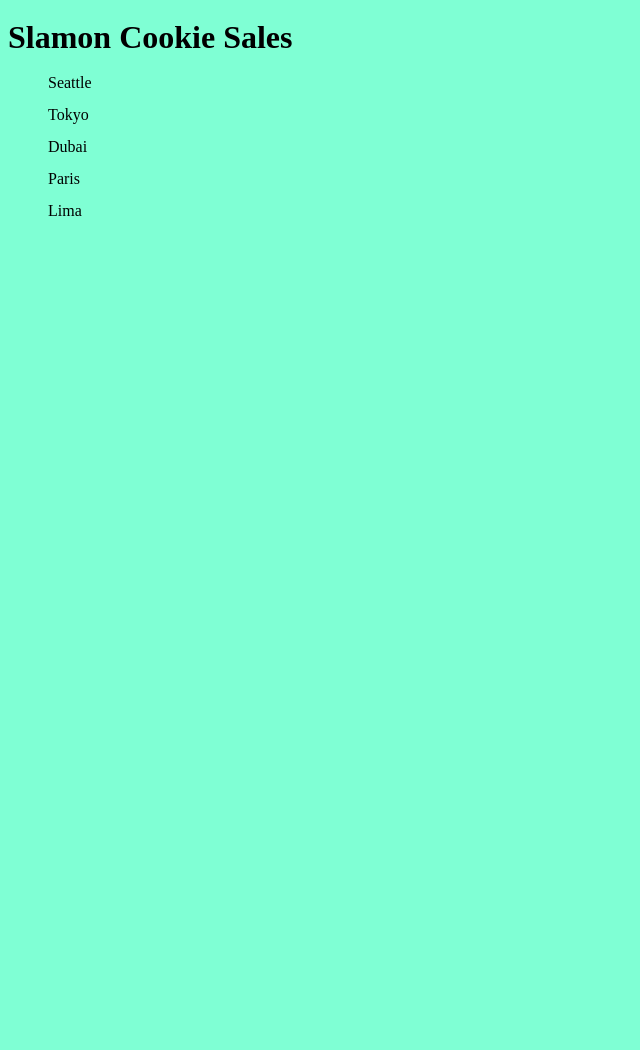
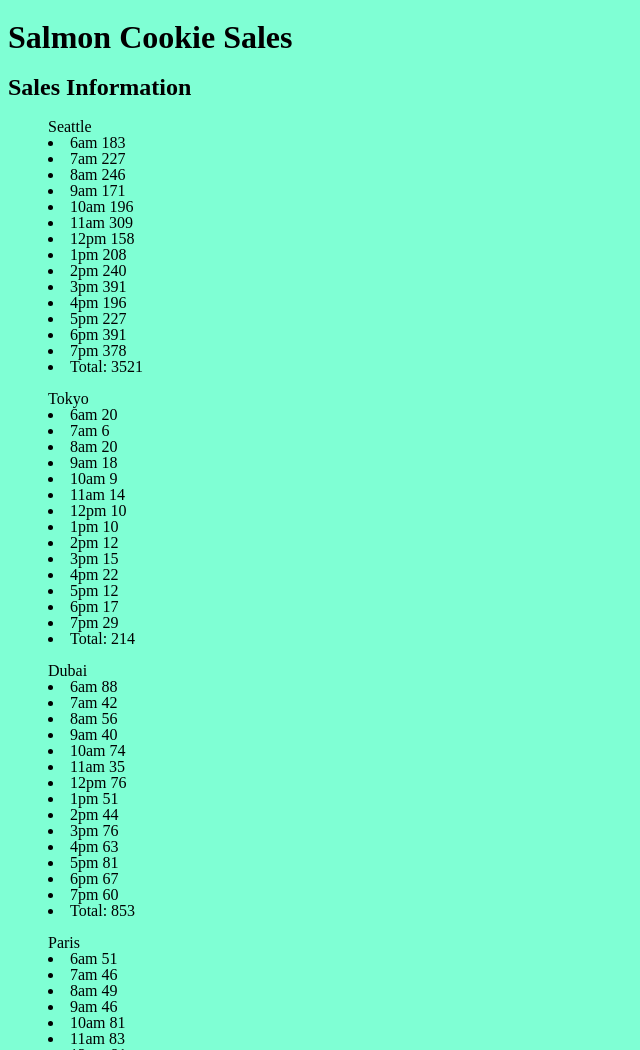
Before and after one commit to joshuamccluskey/cookies-stand, a plain HTML site: page sales.html in a window 1280 px wide. Shown: the top 1050 px of the page, without its empty margins (0-640 px from the left). Before the commit the page ends 800 px from the top, so only its background shows below. Drawn offline with Linux system fonts and the light colour scheme.

Commit message:
solution for lab 06 objects completed for each object with an unordered list with random cutomers generated multiplied by average to get a total of all sales

```diff
--- a/js/app.js
+++ b/js/app.js
@@ -11,61 +11,227 @@ console.log('hello world');
 //1. get element to modify
 
 
-let hours = ['6am', '7am', '8am', '9am','10am', '11am', '12pm', '1pm', '2pm', '3pm', '4pm', '5pm','6pm', '7pm']
+let section = document.getElementById('cookies-city-sales');
 
-// let section = document.getElementById('cookies-city-sales');
+console.log(section);
 
-// console.log(section);
+let hours = ['6am', '7am', '8am', '9am', '10am', '11am', '12pm', '1pm', '2pm', '3pm', '4pm', '5pm', '6pm', '7pm'];
 
 //Objects for each cities sales with min and max and average
 
+// Seattle Render function that adds the list items to the sales.html for the ul id:seattle.
+function seattleRender() {
+
   let seattle = {
+    city: 'seattle',
     min: 23,
     max: 65,
     avg: 6.3,
     sales: 0,
+    total: 0,
+
     getSales: function () {
-    this.sales = getRandom(this.min, this.max);
-    console.log(this.sales);
+      let randoNum = getRandom(this.min, this.max);
+      let avgSales = randoNum * this.avg;
+      let finalAvg = Math.ceil(avgSales);
+      // console.log(this.sales);
+      this.sales = finalAvg;
     }
   };
 
+  function getRandom(min, max) {
+    return Math.floor(Math.random() * (max - min + 1) + min);
+    //The maximum is exclusive and the minimum is inclusive
+  }
+  let seattleList = document.getElementById(seattle.city);
+
+  //Use for loop to iterate the hors add random sales multiplied by avg and added at each iteration to
+  for (let i = 0; i < hours.length; i++) {
+    let li = document.createElement('li');
+    seattle.getSales();
+    seattle.total = seattle.total + seattle.sales;
+    li.textContent = `${hours[i]} ${seattle.sales}`;
+    seattleList.appendChild(li);
+
+  }
+
+  let li = document.createElement('li');
+  seattleList.appendChild(li);
+  li.textContent = `Total: ${seattle.total}`;
+
+}
+
+seattleRender();
+
+// Tokyo Render function that adds the list items to the sales.html for the ul id:tokoyo.
+
+function tokyoRender() {
+
   let tokyo = {
+    city: 'tokyo',
     min: 3,
     max: 24,
     avg: 1.2,
+    sales: 0,
+    total: 0,
+
+
+    getSales: function () {
+      let randoNum = getRandom(this.min, this.max);
+      let avgSales = randoNum * this.avg;
+      let finalAvg = Math.ceil(avgSales);
+      // console.log(this.sales);
+      this.sales = finalAvg;
+    }
   };
 
+  function getRandom(min, max) {
+    return Math.floor(Math.random() * (max - min + 1) + min);
+    //The maximum is exclusive and the minimum is inclusive
+  }
+  let tokyoList = document.getElementById(tokyo.city);
+
+  for (let i = 0; i < hours.length; i++) {
+    let li = document.createElement('li');
+    tokyo.getSales();
+    tokyo.total = tokyo.total + tokyo.sales;
+    li.textContent = `${hours[i]} ${tokyo.sales}`;
+    tokyoList.appendChild(li);
+
+  }
+
+  let li = document.createElement('li');
+  tokyoList.appendChild(li);
+  li.textContent = `Total: ${tokyo.total}`;
+}
+
+tokyoRender();
+
+
+// Dubai Render function that adds the list items to the sales.html for the ul id:dubai.
+function dubaiRender() {
+
   let dubai = {
+    city: 'dubai',
     min: 11,
     max: 38,
     avg: 2.3,
+    sales: 0,
+    total: 0,
+
+    getSales: function () {
+      let randoNum = getRandom(this.min, this.max);
+      let avgSales = randoNum * this.avg;
+      let finalAvg = Math.ceil(avgSales);
+      // console.log(this.sales);
+      this.sales = finalAvg;
+    }
   };
 
+  function getRandom(min, max) {
+    return Math.floor(Math.random() * (max - min + 1) + min);
+    //The maximum is exclusive and the minimum is inclusive
+  }
+  let dubaiList = document.getElementById(dubai.city);
+
+  for (let i = 0; i < hours.length; i++) {
+    let li = document.createElement('li');
+    dubai.getSales();
+    dubai.total = dubai.total + dubai.sales;
+    li.textContent = `${hours[i]} ${dubai.sales}`;
+    dubaiList.appendChild(li);
+
+  }
+
+  let li = document.createElement('li');
+  dubaiList.appendChild(li);
+  li.textContent = `Total: ${dubai.total}`;
+
+}
+
+dubaiRender();
+
+// Paris Render function that adds the list items to the sales.html for the ul id:paris.
+function parisRender() {
+
   let paris = {
+    city: 'paris',
     min: 20,
     max: 38,
     avg: 2.3,
+    sales: 0,
+    total: 0,
+
+    getSales: function () {
+      let randoNum = getRandom(this.min, this.max);
+      let avgSales = randoNum * this.avg;
+      let finalAvg = Math.ceil(avgSales);
+      // console.log(this.sales);
+      this.sales = finalAvg;
+    }
   };
 
+  function getRandom(min, max) {
+    return Math.floor(Math.random() * (max - min + 1) + min);
+    //The maximum is exclusive and the minimum is inclusive
+  }
+  let parisList = document.getElementById(paris.city);
+
+  for (let i = 0; i < hours.length; i++) {
+    let li = document.createElement('li');
+    paris.getSales();
+    paris.total = paris.total + paris.sales;
+    li.textContent = `${hours[i]} ${paris.sales}`;
+    parisList.appendChild(li);
+
+  }
+
+  let li = document.createElement('li');
+  parisList.appendChild(li);
+  li.textContent = `Total: ${paris.total}`;
+}
+
+parisRender();
+
+
+// Paris Render function that adds the list items to the sales.html for the ul id:paris.
+function limaRender() {
+
   let lima = {
+    city: 'lima',
     min: 2,
     max: 16,
     avg: 4.6,
+    sales: 0,
+    total: 0,
+
+    getSales: function () {
+      let randoNum = getRandom(this.min, this.max);
+      let avgSales = randoNum * this.avg;
+      let finalAvg = Math.ceil(avgSales);
+      // console.log(this.sales);
+      this.sales = finalAvg;
+    }
   };
 
-seattle.getSales();
-tokyo.min;
-dubai.min;
-paris.min;
-tokyo.min;
-lima.min;
-console.log(hours);
-
-
-//Helper function to generate random  number
-
-function getRandom(min, max){
+  function getRandom(min, max) {
     return Math.floor(Math.random() * (max - min + 1) + min);
     //The maximum is exclusive and the minimum is inclusive
   }
+  let limaList = document.getElementById(lima.city);
+
+  for (let i = 0; i < hours.length; i++) {
+    let li = document.createElement('li');
+    lima.getSales();
+    lima.total = lima.total + lima.sales;
+    li.textContent = `${hours[i]} ${lima.sales}`;
+    limaList.appendChild(li);
+
+  }
+
+  let li = document.createElement('li');
+  limaList.appendChild(li);
+  li.textContent = `Total: ${lima.total}`;
+}
+
+limaRender();
--- a/sales.html
+++ b/sales.html
@@ -8,10 +8,12 @@
 </head>
 <body>
   <header>
-    <h1>Slamon Cookie Sales</h1>
+    <h1>Salmon Cookie Sales</h1>
     <a href="index.html"></a>
   </header>
   <main>
+    <h2>Sales Information</h2>
+    <section id="cookies-city-sales"></section>
     <ul id="seattle">Seattle</ul>
     <ul id="tokyo">Tokyo</ul>
     <ul id="dubai">Dubai</ul>
```
Lines whose indentation alone changed are shown as unchanged.
